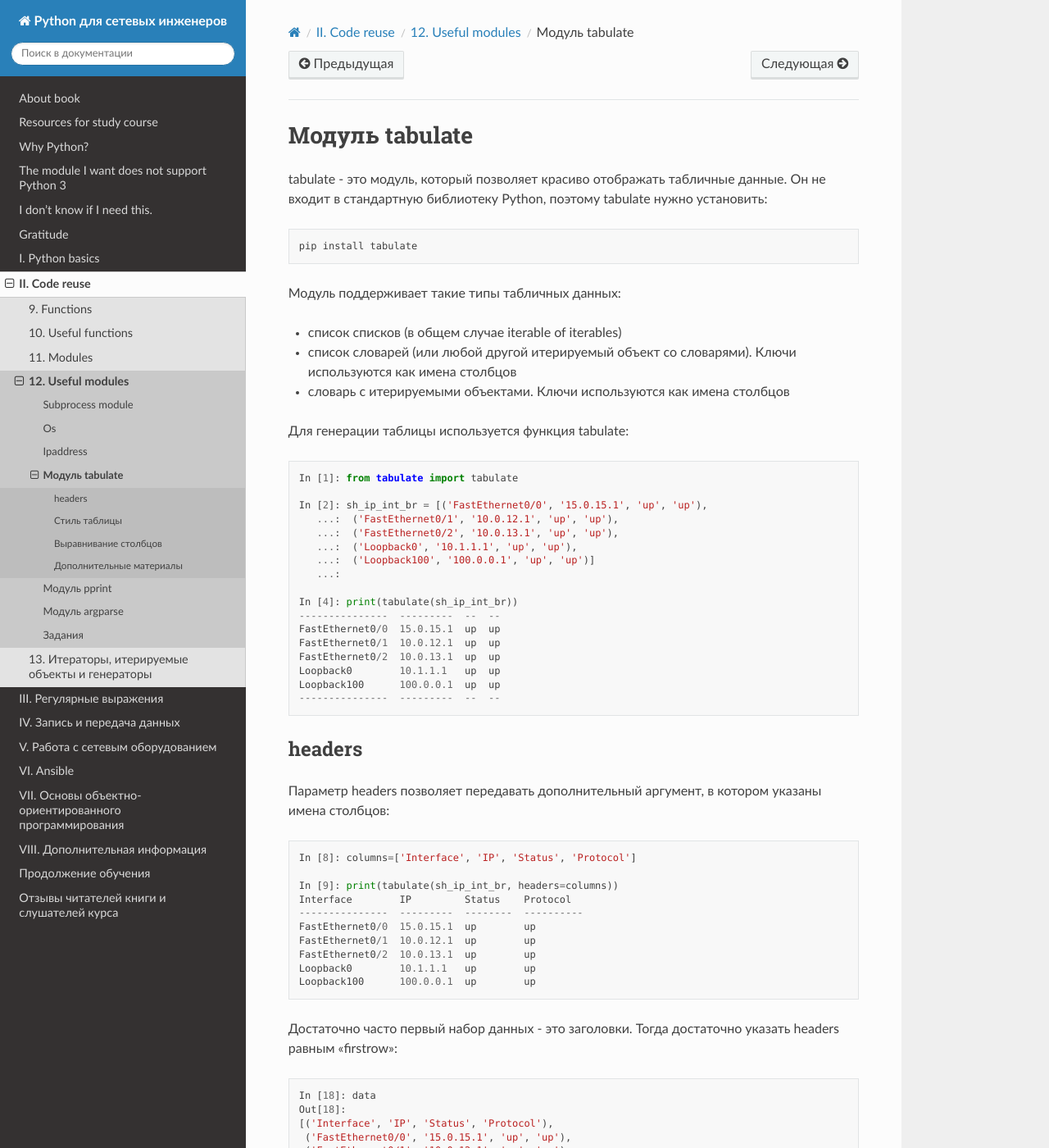
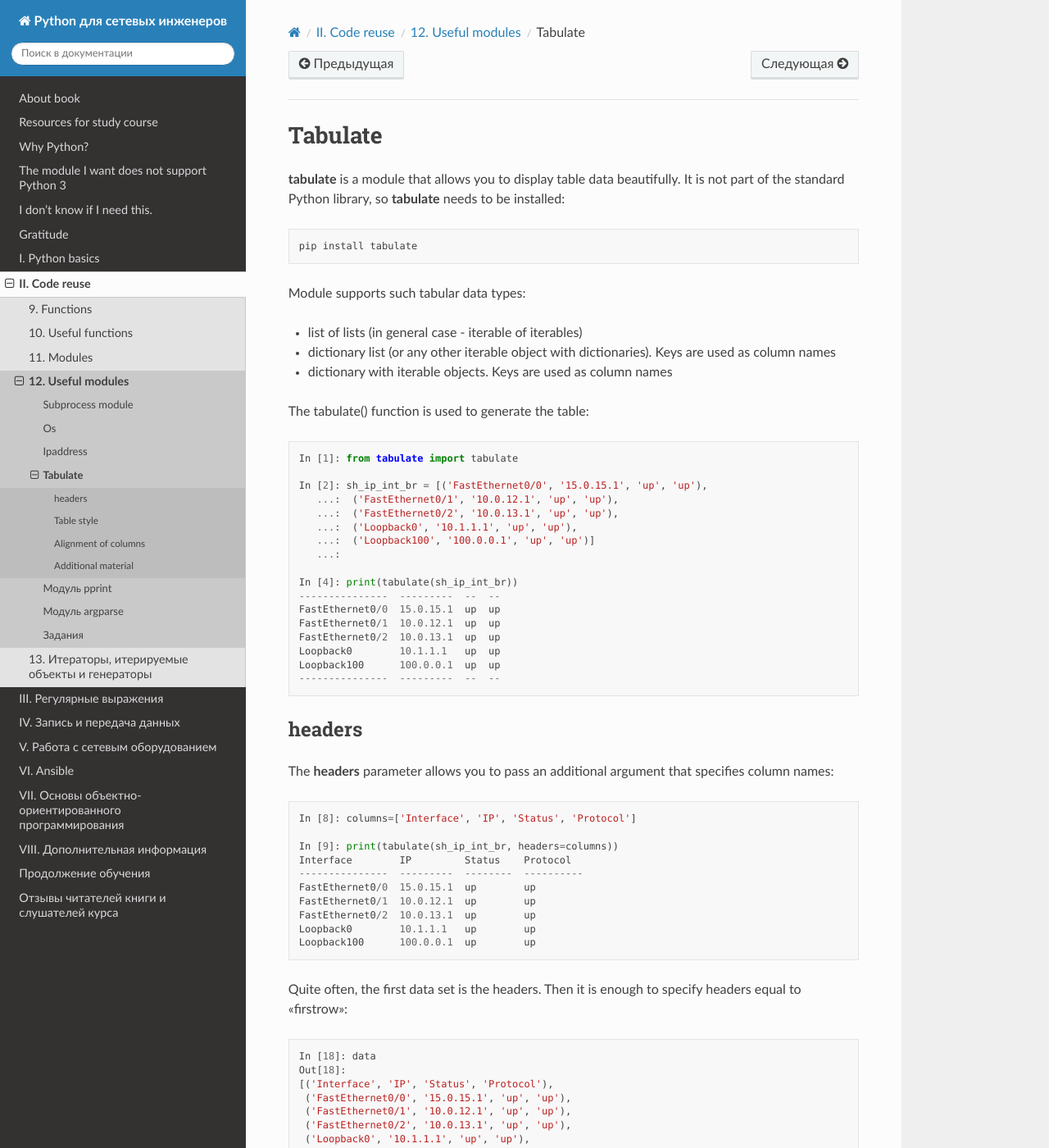
Before and after one commit to Aidar5/nattoeng, a Sphinx documentation site: the page built from docs/source/book/12_useful_modules/tabulate.rst, in a window 1280 px wide and 1400 px high. Shown: the whole window at 82% size. Built offline with Sphinx 7.4.7 and the Read the Docs theme 2.0.0, drawn with Linux system fonts in a browser that asks for light colours; pages that are not in the unit, such as notebooks, are missing from menus; some of the changed text lies outside the part shown.

Commit message:
Update tabulate.rst

```diff
--- a/docs/source/book/12_useful_modules/tabulate.rst
+++ b/docs/source/book/12_useful_modules/tabulate.rst
@@ -1,21 +1,19 @@
-Модуль tabulate
+Tabulate
 ---------------
 
-tabulate - это модуль, который позволяет красиво отображать
-табличные данные. Он не входит в стандартную библиотеку Python,
-поэтому tabulate нужно установить:
+**tabulate** is a module that allows you to display table data beautifully. It is not part of the standard Python library, so **tabulate** needs to be installed:
 
 ::
 
     pip install tabulate
 
-Модуль поддерживает такие типы табличных данных:
+Module supports such tabular data types:
 
-* список списков (в общем случае iterable of iterables)
-* список словарей (или любой другой итерируемый объект со словарями). Ключи используются как имена столбцов
-* словарь с итерируемыми объектами. Ключи используются как имена столбцов
+* list of lists (in general case - iterable of iterables)
+* dictionary list (or any other iterable object with dictionaries). Keys are used as column names
+* dictionary with iterable objects. Keys are used as column names
 
-Для генерации таблицы используется функция tabulate:
+The tabulate() function is used to generate the table:
 
 .. code:: python
 
@@ -40,8 +38,7 @@ tabulate - это модуль, который позволяет красиво
 headers
 ~~~~~~~
 
-Параметр headers позволяет передавать дополнительный аргумент, в котором
-указаны имена столбцов:
+The **headers** parameter allows you to pass an additional argument that specifies column names:
 
 .. code:: python
 
@@ -56,8 +53,7 @@ headers
     Loopback0        10.1.1.1   up        up
     Loopback100      100.0.0.1  up        up
 
-Достаточно часто первый набор данных - это заголовки. Тогда достаточно
-указать headers равным "firstrow":
+Quite often, the first data set is the headers. Then it is enough to specify headers equal to "firstrow":
 
 .. code:: python
 
@@ -79,7 +75,7 @@ headers
     Loopback0        10.1.1.1   up        up
     Loopback100      100.0.0.1  up        up
 
-Если данные в виде списка словарей, надо указать headers равным "keys":
+If the data is in the form of a list of dictionaries, you should specify headers equal to "keys":
 
 .. code:: python
 
@@ -115,12 +111,12 @@ headers
     Loopback0        10.1.1.1   up        up
     Loopback100      100.0.0.1  up        up
 
-Стиль таблицы
+Table style
 ~~~~~~~~~~~~~
 
-tabulate поддерживает разные стили отображения таблицы.
+**tabulate** supports different table display styles.
 
-Формат grid:
+Table in Grid format:
 
 ::
 
@@ -139,7 +135,7 @@ tabulate поддерживает разные стили отображения
     | Loopback100     | 100.0.0.1 | up       | up         |
     +-----------------+-----------+----------+------------+
 
-Таблица в формате Markdown:
+Table in Markdown format:
 
 ::
 
@@ -152,7 +148,7 @@ tabulate поддерживает разные стили отображения
     | Loopback0       | 10.1.1.1  | up       | up         |
     | Loopback100     | 100.0.0.1 | up       | up         |
 
-Таблица в формате HTML:
+Table in HTML format:
 
 ::
 
@@ -170,10 +166,10 @@ tabulate поддерживает разные стили отображения
     </tbody>
     </table>
 
-Выравнивание столбцов
+Alignment of columns
 ~~~~~~~~~~~~~~~~~~~~~
 
-Можно указывать выравнивание для столбцов:
+You can specify alignment for columns:
 
 .. code:: python
 
@@ -186,17 +182,14 @@ tabulate поддерживает разные стили отображения
     |    Loopback0    | 10.1.1.1  |    up    |     up     |
     |   Loopback100   | 100.0.0.1 |    up    |     up     |
 
-Обратите внимание, что тут не только столбцы отобразились с
-выравниванием по центру, но и соответственно изменился синтаксис
-Markdown.
+Note that not only columns are displayed centrally, but the Markdown syntax has been changed accordingly.
 
-Дополнительные материалы
+Additional material
 ~~~~~~~~~~~~~~~~~~~~~~~~
 
--  `Документация
-   tabulate <https://bitbucket.org/astanin/python-tabulate>`__
+-  `tabulate documentation <https://bitbucket.org/astanin/python-tabulate>`__
 
-Статьи от автора tabulate:
+Articles from author **tabulate**:
 
 * `Pretty printing tables in Python <https://txt.arboreus.com/2013/03/13/pretty-print-tables-in-python.html>`__
 * `Tabulate 0.7.1 with LaTeX & MediaWiki tables <https://txt.arboreus.com/2013/12/12/tabulate-0-7-1-with-latex-tables-named-tuples-etc.html>`__
@@ -204,4 +197,4 @@ Markdown.
 Stack Overflow:
 
 * `Printing Lists as Tabular Data <https://stackoverflow.com/questions/9535954/printing-lists-as-tabular-data>`__.
-  Обратите внимание на `ответ <https://stackoverflow.com/a/26937531>`__ - в нём указаны другие аналоги tabulate.
+  Note `the answer <https://stackoverflow.com/a/26937531>`__ - it contains other tabulate analogues.
```
